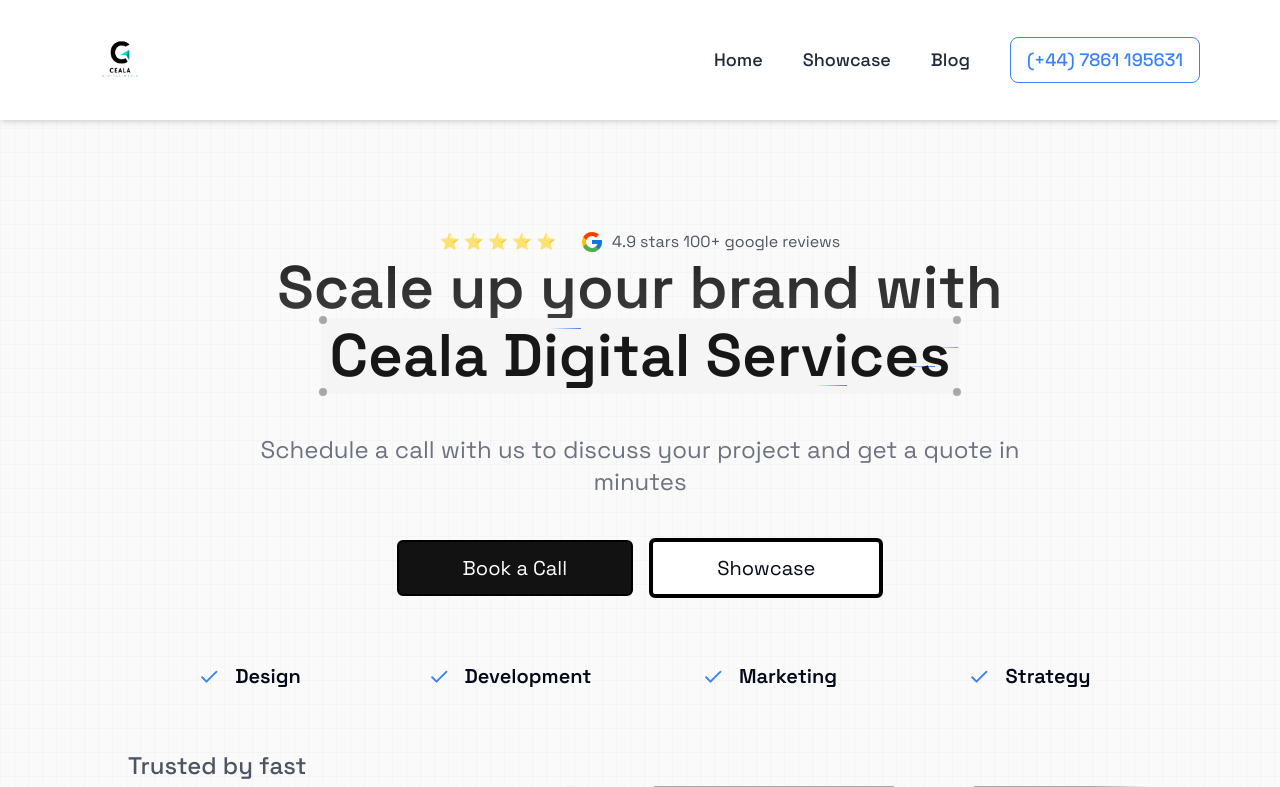
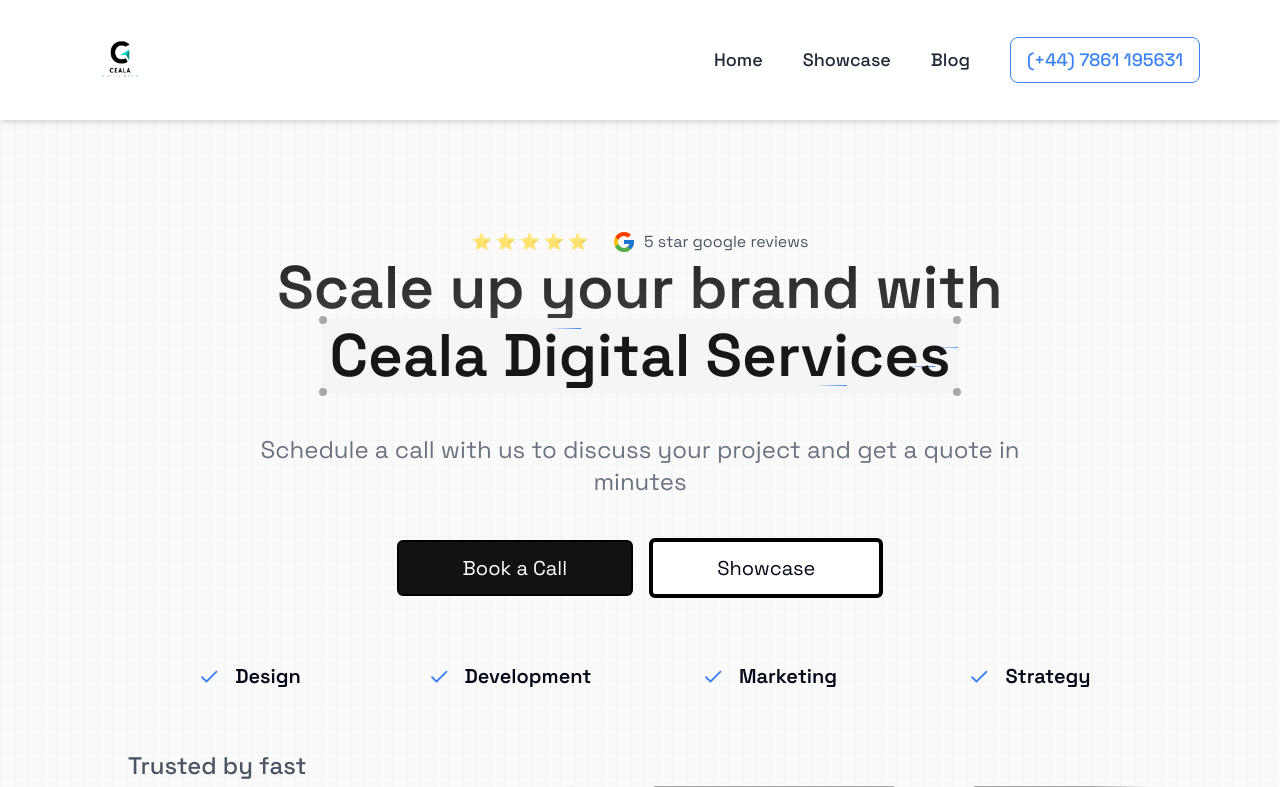
Before and after one commit to akoweicollinxx/ceala-digital-media, a Next.js app: page / in a window 1280 px wide. Shown: the top 787 px of the page. Built offline with nearby package versions, Linux system fonts and the light colour scheme; grey boxes are pictures that could not be loaded.

Commit message:
Update animated-shiny-text-demo.tsx

```diff
--- a/components/demos/animated-shiny-text-demo.tsx
+++ b/components/demos/animated-shiny-text-demo.tsx
@@ -28,7 +28,7 @@
           <div className="flex items-center space-x-2 py-2 md:py-0">
           <FcGoogle className="h-6 w-6 " />
             <span className="text-gray-600 hover:underline cursor-pointer ">
-              4.9 stars 100+ google reviews
+              5 star google reviews
             </span>
           </div>
           </div>
```
